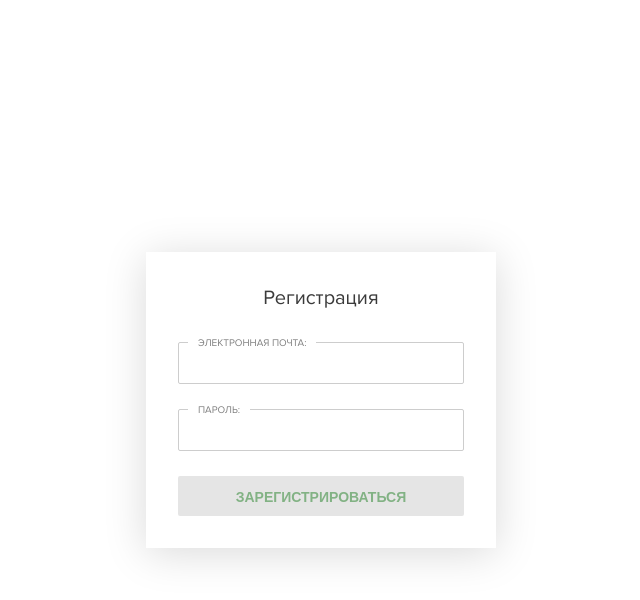
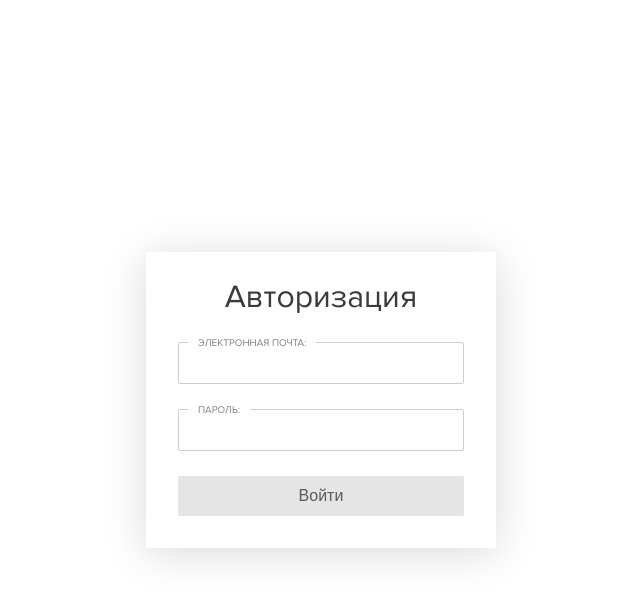
Before and after one commit to selwu/canban, a React (Create React App) app: page / in a window 1280 px wide. Shown: the top 600 px of the page, without its empty margins (319-959 px from the left). Built offline with nearby package versions, Linux system fonts and the light colour scheme.

Commit message:
add registration component

```diff
--- a/src/components/app.tsx
+++ b/src/components/app.tsx
@@ -1,11 +1,11 @@
 import React from 'react';
 import './app.scss';
-import Registration from './registration/registration';
+import Authorization from './authorization/authorization';
 
 const App: React.FC = () => {
   return (
     <div className="app ">
-      <Registration />
+      <Authorization />
     </div>
   );
 };
--- a/src/components/authorization/authorization.scss
+++ b/src/components/authorization/authorization.scss
@@ -0,0 +1,31 @@
+.authorization {
+  display: flex;
+  justify-content: center;
+  align-items: center;
+  position: fixed;
+  top: 0;
+  left: 0;
+  width: 100%;
+  height: 100%;
+  &__wrapper {
+    display: flex;
+    flex-direction: column;
+    justify-content: center;
+    align-items: center;
+    min-width: 300px;
+    max-width: 350px;
+    width: 100%;
+    background: #fff;
+    box-shadow: 0 5px 40px rgba(0, 0, 0, 0.15);
+    padding: 2rem;
+    box-sizing: border-box;
+  }
+  &__title {
+    margin: 0 0 30px;
+    font-style: normal;
+    font-weight: normal;
+    font-size: 2rem;
+    line-height: 28px;
+    color: #3B3B3B;
+  }
+}
--- a/src/components/authorization/authorization.tsx
+++ b/src/components/authorization/authorization.tsx
@@ -1,11 +1,33 @@
-import React from 'react';
+import React, { ChangeEvent, FormEvent, useState } from 'react';
 import './authorization.scss';
+import Input from '../input/input';
+import Button from '../button/button';
 
 const Authorization = () => {
+  const [password, setPassword] = useState('');
+  const [email, setEmail] = useState('');
+
+  const submitHandler = (e: FormEvent<HTMLFormElement>) => {
+    e.preventDefault();
+  };
+
+  const passwordHandler = (e: ChangeEvent<HTMLInputElement>) => {
+    setPassword(e.target.value);
+  };
+
+  const emailHandler = (e: ChangeEvent<HTMLInputElement>) => {
+    setEmail(e.target.value);
+  };
+
   return (
-    <section>
-      <div></div>
-    </section>
+    <div className="authorization">
+      <form noValidate className="authorization__wrapper" onSubmit={submitHandler}>
+        <h2 className="authorization__title">Авторизация</h2>
+        <Input value={email} onChange={emailHandler} type="email" title="Электронная почта:" />
+        <Input value={password} onChange={passwordHandler} type="password" title="Пароль:" />
+        <Button>Войти</Button>
+      </form>
+    </div>
   );
 };
 
--- a/src/components/button/button.scss
+++ b/src/components/button/button.scss
@@ -3,41 +3,26 @@
   margin: 0 auto;
   text-align: center;
   width: 100%;
-  height: 40px;
-  color: #82B284;
+  color: #5a5a5a;
   border: none;
   box-sizing: border-box;
   border-radius: 2px;
-  text-transform: uppercase;
+  text-transform: capitalize;
   font-style: normal;
-  font-weight: 600;
-  font-size: 14px;
-  line-height: 160%;
+  font-weight: 400;
+  font-size: 1rem;
+  line-height: 130%;
   background-color: #E5E5E5;
   outline: none;
   &:hover {
-    color: #98C88C;
+    background-color: #e0e0e0;
   }
   &:active {
-    color: #58A742;
+    color: #4a4a4a;
   }
   &__icon {
     position: absolute;
     top: 11px;
     left: 12px;
   }
-  &__icon path {
-    fill: #82B284;
-  }
-  &:hover &__icon path {
-    fill: #98C88C;
-  }
-  &:active &__icon path {
-    fill: #58A742;
-  }
-  &__input {
-    position: absolute;
-    z-index: -1;
-    opacity: 0;
-  }
 }
--- a/src/components/button/button.tsx
+++ b/src/components/button/button.tsx
@@ -1,8 +1,12 @@
 import React from 'react';
 import './button.scss';
 
-const Button = () => {
-  return <button className="button">Зарегистрироваться</button>;
+export interface ButtonType {
+  children: React.ReactNode;
+}
+
+const Button: React.FC = ({ children }) => {
+  return <button className="button">{children}</button>;
 };
 
 export default Button;
--- a/src/components/input/input.tsx
+++ b/src/components/input/input.tsx
@@ -21,7 +21,7 @@ const Input = ({ type, title, placeholder, onChange, value, pattern }: InputType
         onChange={onChange}
         placeholder={placeholder}
         className="form__input"
-        id="contact"
+        name="contact"
         type={type}
         pattern={pattern}
       />
--- a/src/components/registration/registration.scss
+++ b/src/components/registration/registration.scss
@@ -24,8 +24,17 @@
     margin: 0 0 30px;
     font-style: normal;
     font-weight: normal;
-    font-size: 20px;
+    font-size: 2rem;
     line-height: 28px;
     color: #3B3B3B;
   }
+  &__link {
+    text-decoration: none;
+    color: #2480e9;
+    margin-top: 2rem;
+    transition: all .1s linear;
+  }
+  &__link:hover {
+    opacity: .8;
+  }
 }
--- a/src/components/registration/registration.tsx
+++ b/src/components/registration/registration.tsx
@@ -1,27 +1,21 @@
 import React, { ChangeEvent, FormEvent, useEffect, useState } from 'react';
+import { Link } from 'react-router-dom';
 import './registration.scss';
 import Input from '../input/input';
 import Button from '../button/button';
 
 const Registration = () => {
-  const [lastname, setLastname] = useState('');
-  const [firstname, setFirstname] = useState('');
   const [password, setPassword] = useState('');
-  const [phone, setPhone] = useState('');
   const [email, setEmail] = useState('');
 
   const submitHandler = (e: FormEvent<HTMLFormElement>) => {
     e.preventDefault();
   };
-  const firstnameHandler = (e: ChangeEvent<HTMLInputElement>) => {
-    setFirstname(e.target.value);
-  };
+
   const passwordHandler = (e: ChangeEvent<HTMLInputElement>) => {
     setPassword(e.target.value);
   };
-  const phoneHandler = (e: ChangeEvent<HTMLInputElement>) => {
-    setPhone(e.target.value);
-  };
+
   const emailHandler = (e: ChangeEvent<HTMLInputElement>) => {
     setEmail(e.target.value);
   };
@@ -32,7 +26,10 @@ const Registration = () => {
         <h2 className="registration__title">Регистрация</h2>
         <Input value={email} onChange={emailHandler} type="email" title="Электронная почта:" />
         <Input value={password} onChange={passwordHandler} type="password" title="Пароль:" />
-        <Button></Button>
+        <Button>Зарегистрироваться</Button>
+        <Link className="registration__link" to="/">
+          Уже есть аккаунт
+        </Link>
       </form>
     </div>
   );
```
